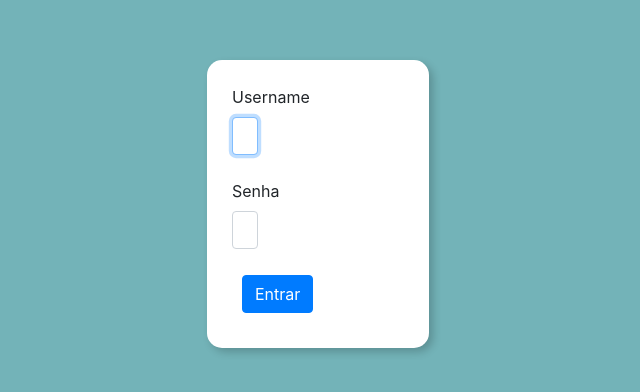
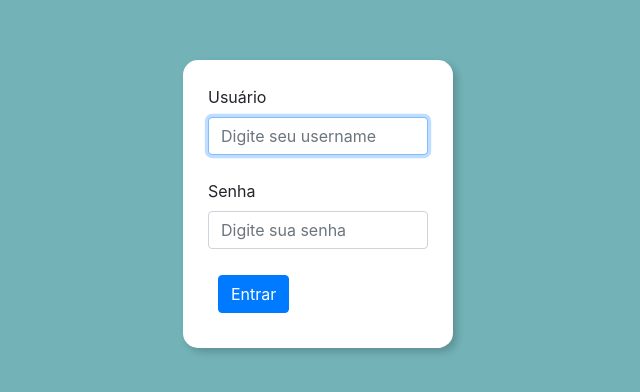
Before and after one commit to richardiago/Agenda, a plain HTML site: page frontend/view/login.html in a window 1280 px wide. Shown: the part 244-636 px from the top of the page, without its empty margins (322-962 px from the left). Drawn offline with Linux system fonts and the light colour scheme; files that its build step writes are made by us from their sources.

Commit message:
aplicação de estilo

```diff
--- a/frontend/view/login.html
+++ b/frontend/view/login.html
@@ -2,7 +2,7 @@
 <html lang="pt">
 
 <head>
-    <title>Agenda</title>
+    <title>Agenda - Login</title>
 
     <!-- Bootstrap CSS -->
     <link rel="stylesheet" href="../css/bootstrap.min.css">
@@ -18,7 +18,7 @@
     <script src="../js/lib/jquery-3.3.1.min.js"></script>
 
     <!-- Nossos CSS -->
-    <link rel="stylesheet" href="css/common.css">
+    <link rel="stylesheet" href="../css/common.css">
 
     <!-- Nossos Scripts -->
 
@@ -31,16 +31,16 @@
 
     <!-- Container principal -->
     <div class="container">
-        <div class="box">
+        <div class="box login">
             <!-- Formulário -->
             <form>
                 <div class="form-group">
 
                     <div class="form-row">
-                        <div class="col-2">
-                            <label>Username</label>
-                            <input class="form-control" name="username" type="text" id="username" autofocus required
-                                placeholder="Digite seu username" maxlength="10" size="10">
+                        <div class="col">
+                            <label>Usuário</label>
+                            <input class="form-control" name="username" type="text" id="usuario" autofocus required
+                                placeholder="Digite seu username" size="10">
                         </div>
                     </div>
 
@@ -48,10 +48,10 @@
 
                     <div class="form-row">
 
-                        <div class="col-2">
+                        <div class="col">
                             <label>Senha</label>
-                            <input class="form-control" name="senha" type="password" id="username" autofocus required
-                                placeholder="Digite sua senha" maxlength="10" size="10">
+                            <input class="form-control" name="senha" type="password" id="senha" autofocus required
+                                placeholder="Digite sua senha" minlength="6" size="10">
                         </div>
                     </div>
                 </div>
```
Also changed, not shown: frontend/view/telaInicial.html (+49 -0 lines).
